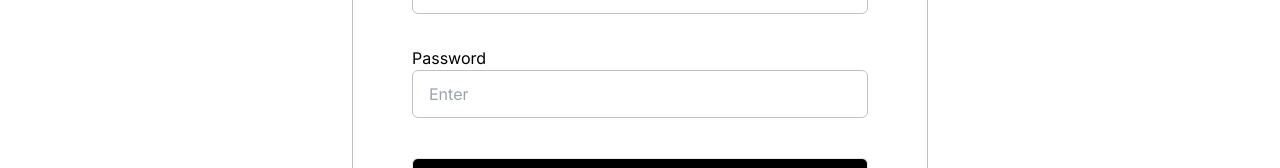
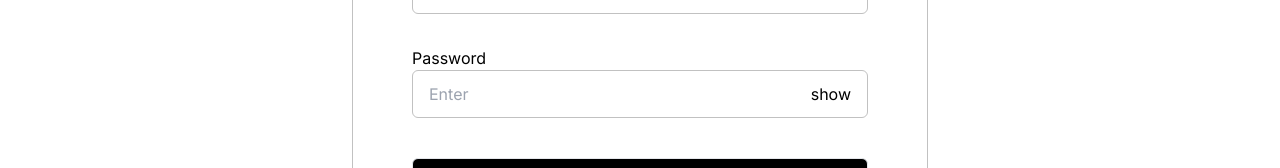
Before and after one commit to Prathamdas3/moonshot, a Next.js app in the folder moonshort_1/: page /users/signup in a window 1280 px wide. Shown: the part 410-578 px from the top of the page. Built offline with nearby package versions, Linux system fonts and the light colour scheme.

Commit message:
(style): password

```diff
--- a/moonshort_1/src/app/users/signup/page.tsx
+++ b/moonshort_1/src/app/users/signup/page.tsx
@@ -7,8 +7,10 @@ import { type UserSchemaType, userSchema } from "@/utils/zodSchema";
 import { useRouter } from "next/navigation";
 import { type returnUser } from "@/app/api/users/signup/route";
 import axios from "axios";
+import { useState } from "react";
 
 export default function SignUp() {
+  const [passwordType, setPasswordType] = useState<boolean>(true);
   const router = useRouter();
 
   const form = useForm<UserSchemaType>({
@@ -76,13 +78,24 @@ export default function SignUp() {
           >
             Password
           </label>
-          <input
-            placeholder="Enter"
-            className="h-[48px] w-[456px] rounded-md border border-[#C1C1C1] p-4 outline-none"
-            id="password"
-            type="text"
-            {...form.register("password")}
-          />
+          <div className="flex h-[48px] w-[456px] items-center justify-between rounded-md border border-[#C1C1C1] p-4 outline-black">
+            <input
+              placeholder="Enter"
+              className="flex-auto outline-none"
+              id="password"
+              type={passwordType ? "password" : "text"}
+              {...form.register("password")}
+            />
+            <button
+              onClick={(e: React.MouseEvent<HTMLButtonElement>) => {
+                e.preventDefault();
+                setPasswordType(!passwordType);
+              }}
+              className="inline "
+            >
+              {passwordType ? "show" : "hide"}
+            </button>
+          </div>
         </div>
 
         <button
```
